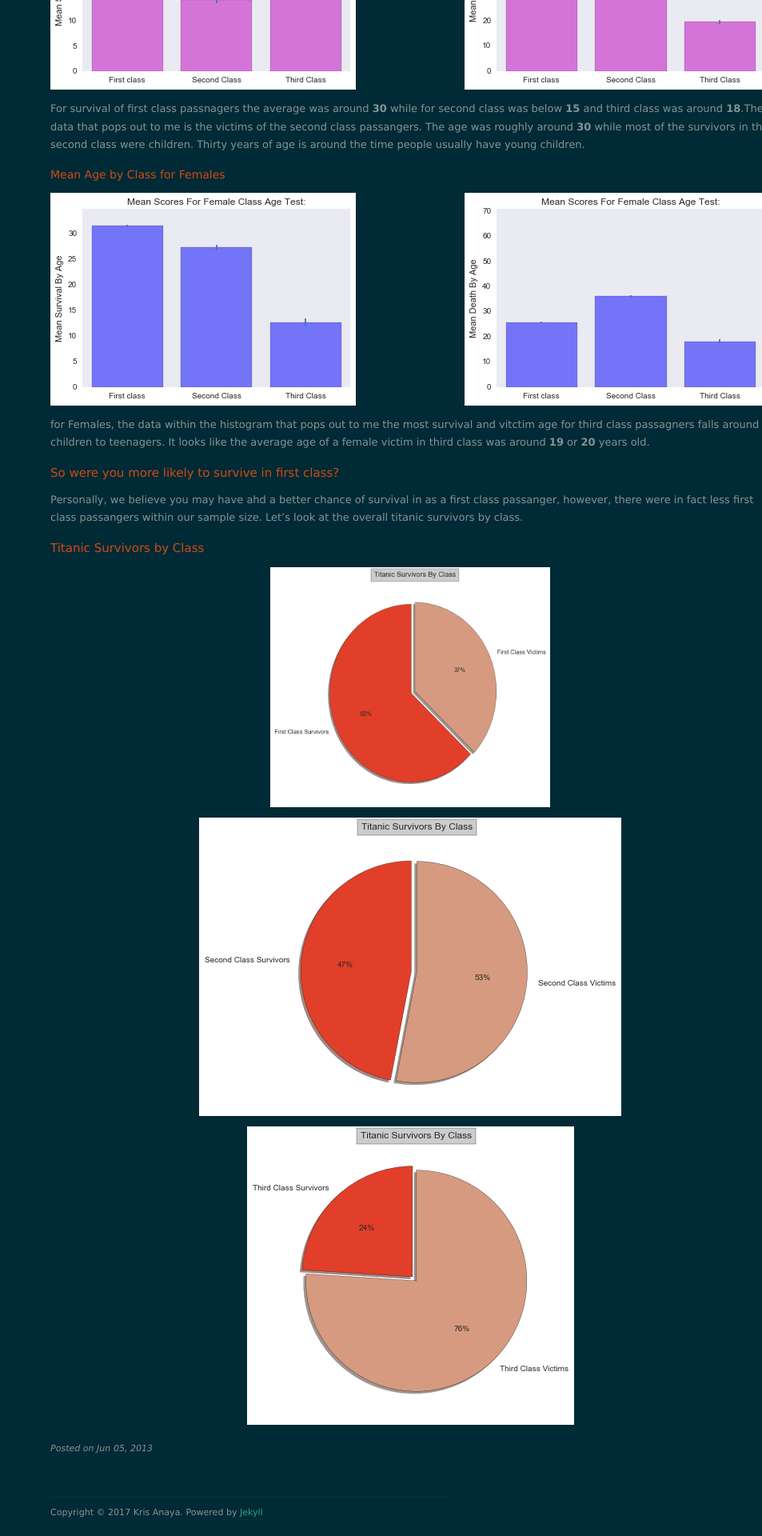
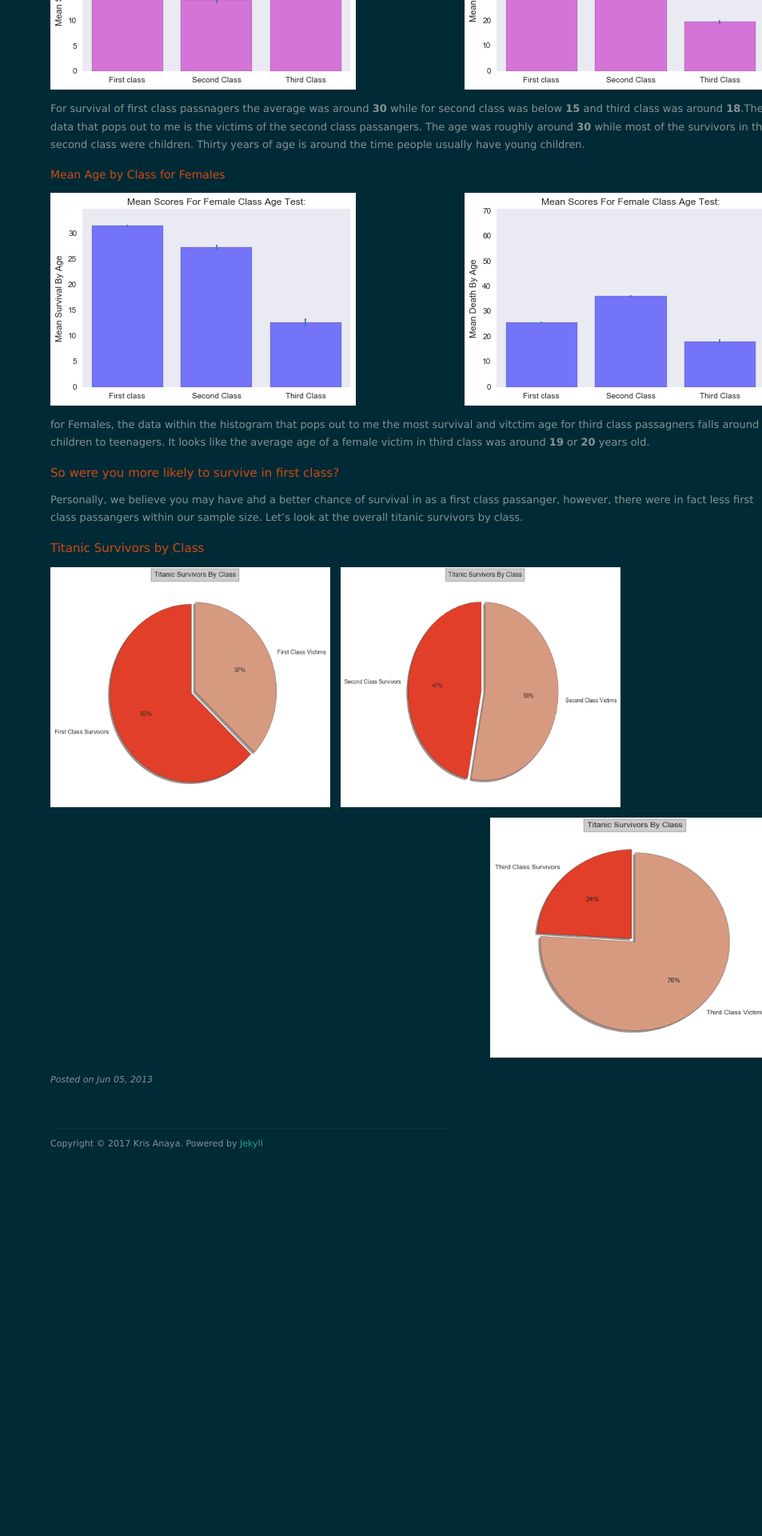
Before and after one commit to krismanaya/krismanaya.github.io, a Jekyll site: the page built from _posts/2013-06-05-welcome-to-jekyll.markdown, in a window 1280 px wide. Shown: the part 2111-4031 px from the top of the page at 80% size, without its empty margins (327-1280 px from the left). Built offline with Jekyll 4.4.1, drawn with Linux system fonts in a browser that asks for light colours; nearby versions of some CDN libraries; after the commit the page ends 3570 px from its top, so only the background shows below that.

Commit message:
move image

```diff
--- a/_posts/2013-06-05-welcome-to-jekyll.markdown
+++ b/_posts/2013-06-05-welcome-to-jekyll.markdown
@@ -65,6 +65,6 @@ Personally, we believe you may have ahd a better chance of survival in as a firs
 
 ## Titanic Survivors by Class
 
-<img src="/images/PIEFC.png" width="350" height="300" class="center"/>
-<img src="/images/PIESC.png" class="center"/>
-<img src="/images/PIETC.png" class="center"/>
+<img src="/images/PIEFC.png" width="350" height="300" class="left"/>
+<img src="/images/PIESC.png" width="350" height="300" class="left"/>
+<img src="/images/PIETC.png" width="350" height="300" class="right"/>
```
